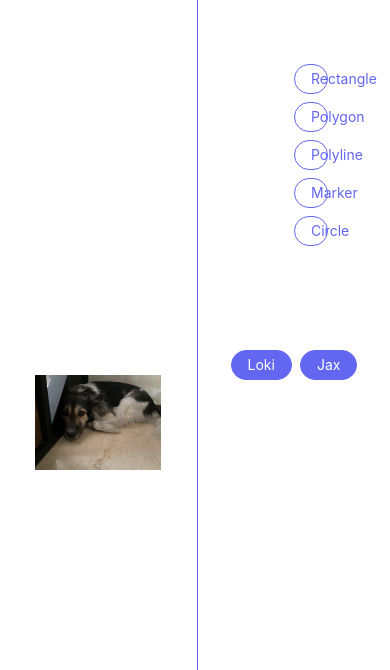
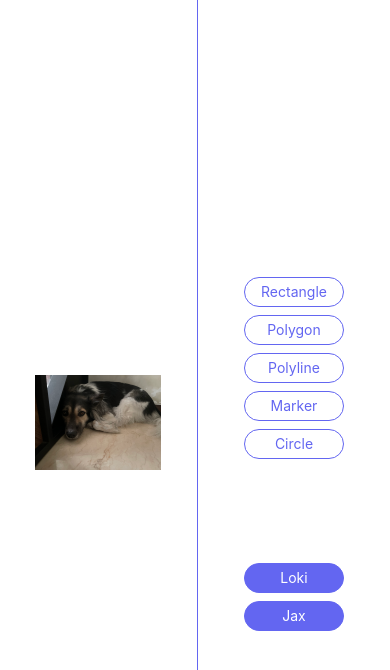
Before and after one commit to nickderaj/Nextjs-TS-Leaflet, a Next.js app: page /loki in a window 390 px wide. Shown: the top 670 px of the page. Built offline with nearby package versions, Linux system fonts and the light colour scheme.

Commit message:
style: optimisation for smaller screens

```diff
--- a/components/elements/buttons/Button.tsx
+++ b/components/elements/buttons/Button.tsx
@@ -17,7 +17,7 @@ export default function Button({ title, onClick, variant = 'primary', type = 'bu
       type={type}
       onClick={onClick}
       className={`${variant === 'primary' ? primaryClasses : secondaryClasses}
-      border hover:shadow-md px-4 py-1 text-center text-sm rounded-full duration-300 transition-all`}
+      border hover:shadow-md px-4 py-1 text-center text-sm rounded-full duration-300 transition-all min-w-[100px]`}
     >
       {title}
     </button>
--- a/pages/jax.tsx
+++ b/pages/jax.tsx
@@ -17,7 +17,7 @@ export default function Jax(_: PageWithLayout) {
         <div className="h-full w-full">
           <Map imageSrc="jax.jpg" />
         </div>
-        <div className="w-3/12 flex flex-col pt-16 gap-2 px-24 border-l border-l-indigo-500">
+        <div className="w-3/12 flex flex-col justify-center items-center pt-16 gap-2 px-24 border-l border-l-indigo-500">
           <Button
             title="Rectangle"
             onClick={() => dispatch(setDrawMode('rectangle'))}
@@ -43,7 +43,7 @@ export default function Jax(_: PageWithLayout) {
             onClick={() => dispatch(setDrawMode('circle'))}
             variant={drawMode === 'circle' ? 'primary' : 'secondary'}
           />
-          <div className="flex gap-2 justify-center mt-24">
+          <div className="flex flex-col lg:flex-row gap-2 justify-center mt-24">
             <Link href="/loki">
               <a>
                 <Button title="Loki" />
--- a/pages/loki.tsx
+++ b/pages/loki.tsx
@@ -17,7 +17,7 @@ export default function Loki(_: PageWithLayout) {
         <div className="h-full w-full">
           <Map imageSrc="loki.jpg" />
         </div>
-        <div className="w-3/12 flex flex-col pt-16 gap-2 px-24 border-l border-l-indigo-500">
+        <div className="w-3/12 flex flex-col justify-center items-center pt-16 gap-2 px-24 border-l border-l-indigo-500">
           <Button
             title="Rectangle"
             onClick={() => dispatch(setDrawMode('rectangle'))}
@@ -43,7 +43,7 @@ export default function Loki(_: PageWithLayout) {
             onClick={() => dispatch(setDrawMode('circle'))}
             variant={drawMode === 'circle' ? 'primary' : 'secondary'}
           />
-          <div className="flex gap-2 justify-center mt-24">
+          <div className="flex flex-col lg:flex-row gap-2 justify-center mt-24">
             <Link href="/loki">
               <a>
                 <Button title="Loki" />
```
